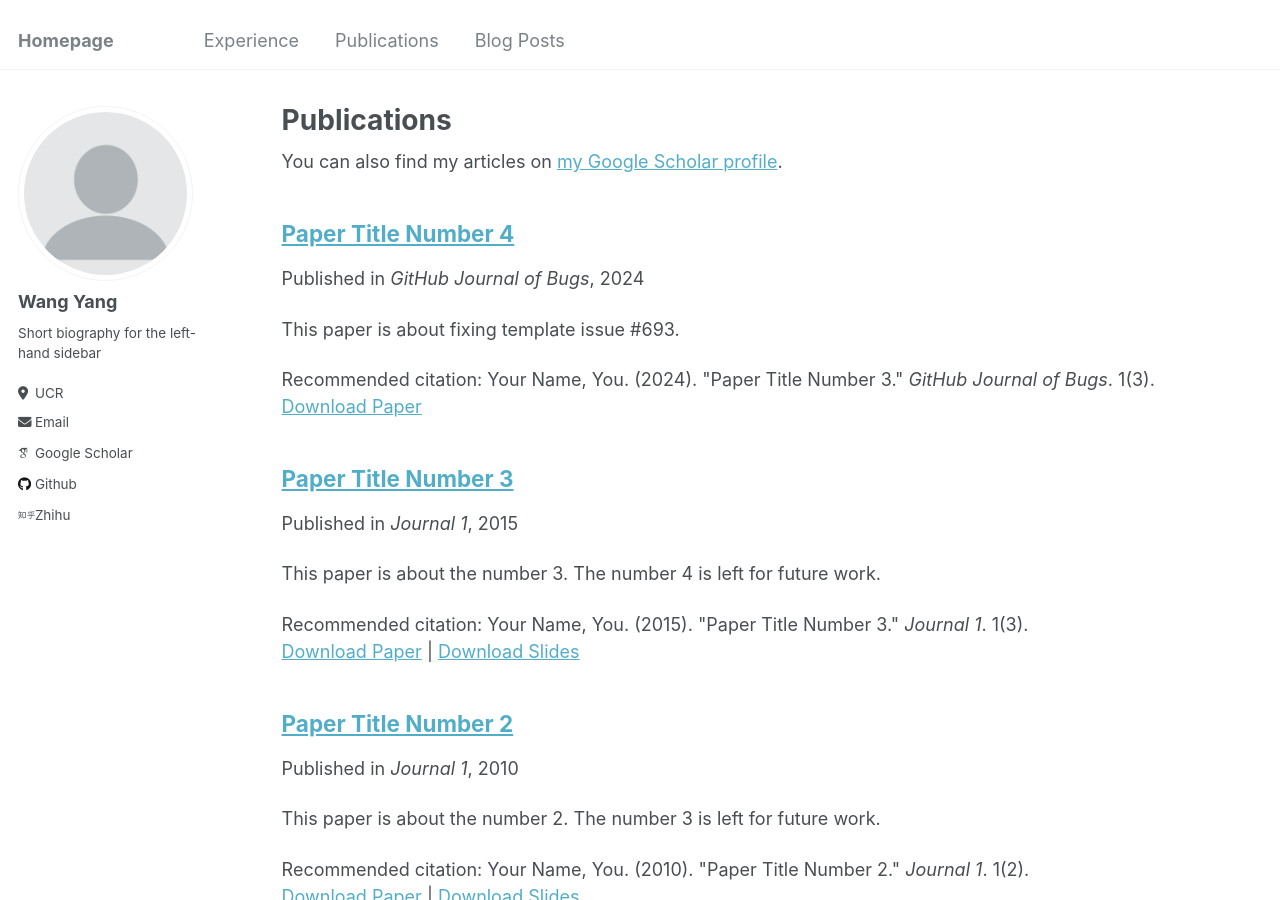
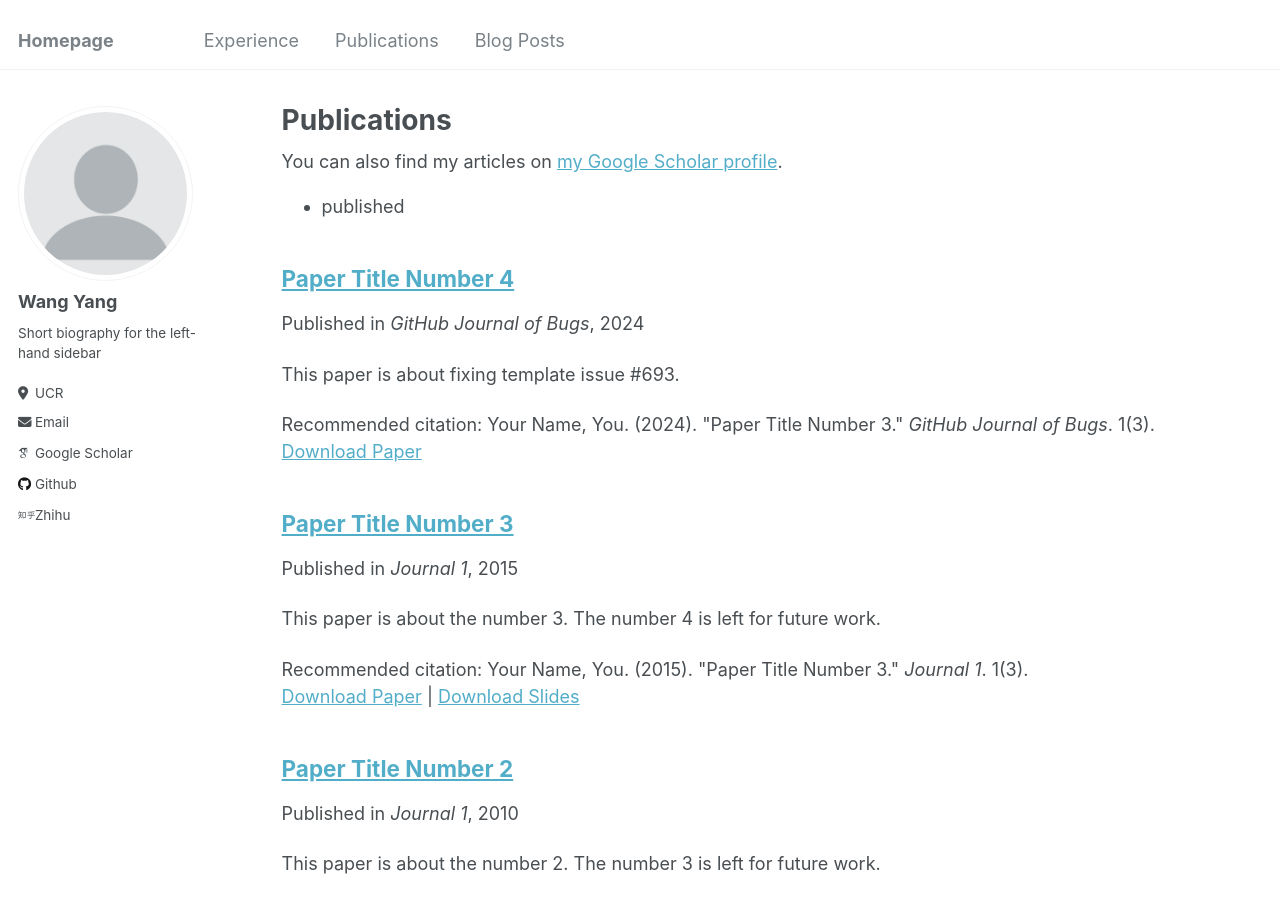
Before and after one commit to uservan/uservan.github.io, a Jekyll site: the page built from _pages/publications.md, in a window 1280 px wide and 900 px high. Built offline with Jekyll 4.4.1, drawn with Linux system fonts in a browser that asks for light colours; some web fonts are replaced.

Commit message:
Update publications.md

```diff
--- a/_pages/publications.md
+++ b/_pages/publications.md
@@ -9,6 +9,8 @@ author_profile: true
   <div class="wordwrap">You can also find my articles on <a href="{{site.author.googlescholar}}">my Google Scholar profile</a>.</div>
 {% endif %}
 
+- published
+
 {% include base_path %}
 
 {% for post in site.publications reversed %}
```
